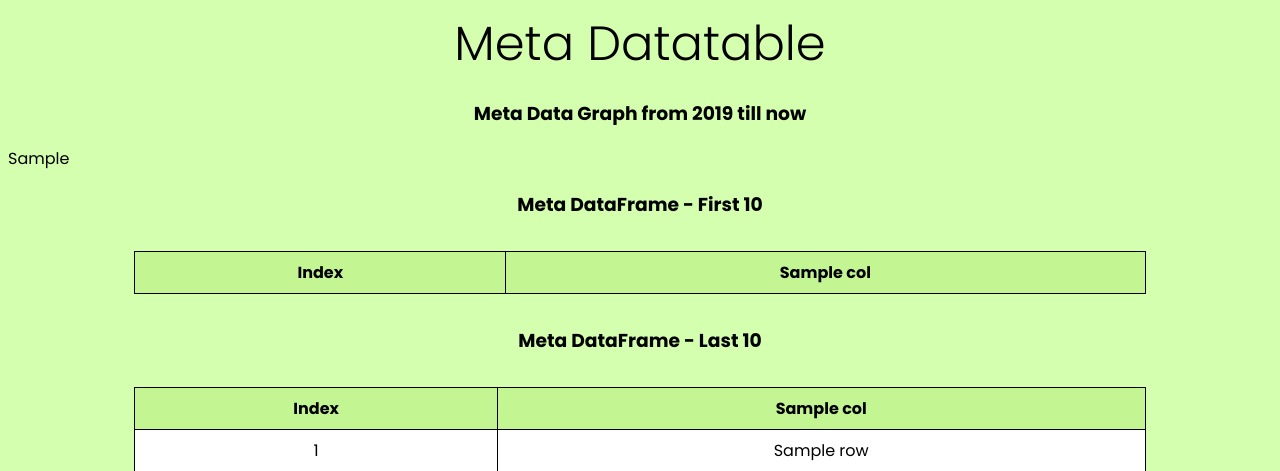
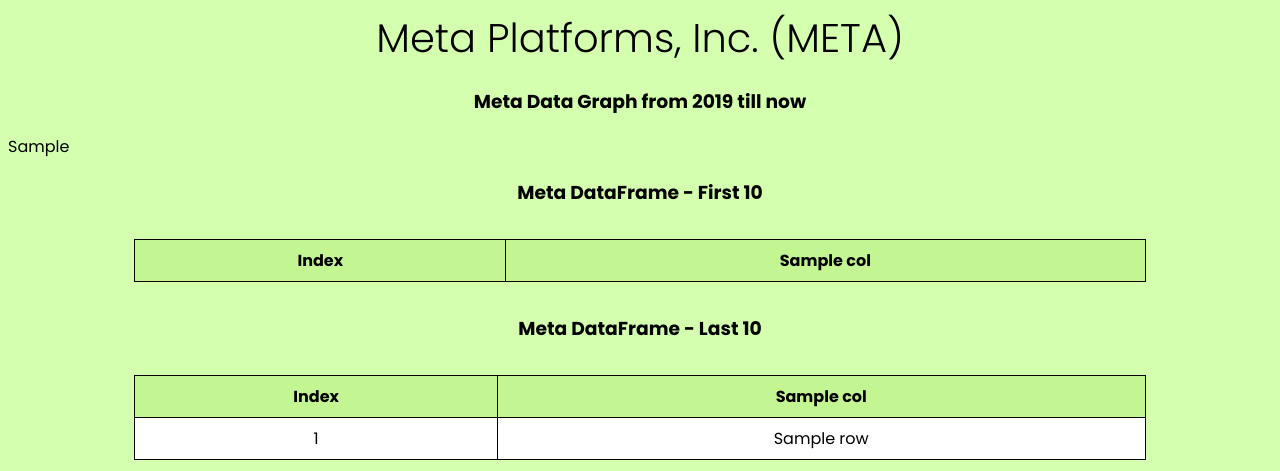
Before and after one commit to ngoinhaoto/timeSeriesChallenge2, a Flask app: template templates/meta.html in a window 1280 px wide. Shown: the top 471 px of the page. Run offline with Flask 3, Linux system fonts and the light colour scheme; the template is opened without the code that fills it: most values are stand-ins (such as "Sample title", 1, 10 or a date in 2020); lists and menus that the app fills with data are empty; parts of the project's set-up code (start-up, migrations or seed data) failed here and were passed over; some libraries are stand-ins or nearby versions.

Commit message:
update design

```diff
--- a/templates/meta.html
+++ b/templates/meta.html
@@ -18,7 +18,7 @@
       }
       .header {
         font-weight: 300;
-        font-size: 3rem;
+        font-size: 2.5rem;
         margin: auto;
         text-align: center;
       }
@@ -41,10 +41,14 @@
       tr {
         background-color: #fff;
       }
+      .price {
+        font-size: 3rem;
+      }
     </style>
   </head>
   <body>
-    <h2 class="header">Meta Datatable</h2>
+    <h1 class="header">Meta Platforms, Inc. (META)</h1>
+
     <h3 style="text-align: center">Meta Data Graph from 2019 till now</h3>
     <div>{{ div_meta_df|safe }}</div>
     <h3 style="text-align: center">Meta DataFrame - First 10</h3>
--- a/templates/microsoft.html
+++ b/templates/microsoft.html
@@ -18,7 +18,7 @@
       }
       .header {
         font-weight: 300;
-        font-size: 3rem;
+        font-size: 2.5rem;
         margin: auto;
         text-align: center;
       }
@@ -44,7 +44,7 @@
     </style>
   </head>
   <body>
-    <h2 class="header">Microsoft Datatable</h2>
+    <h1 class="header">Microsoft Corporation (MSFT)</h1>
 
     <h3 style="text-align: center">Microsoft Data Graph from 2019 till now</h3>
 
```
